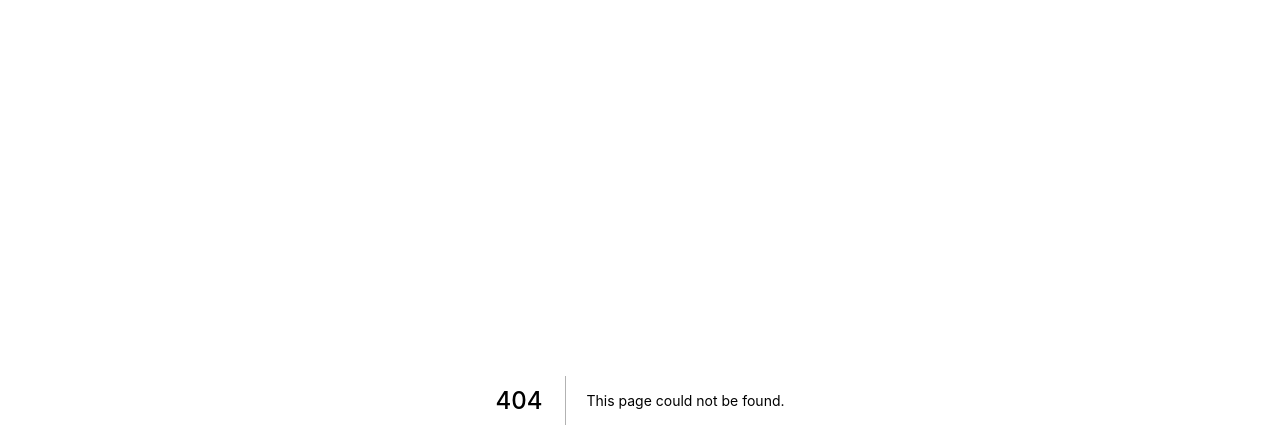
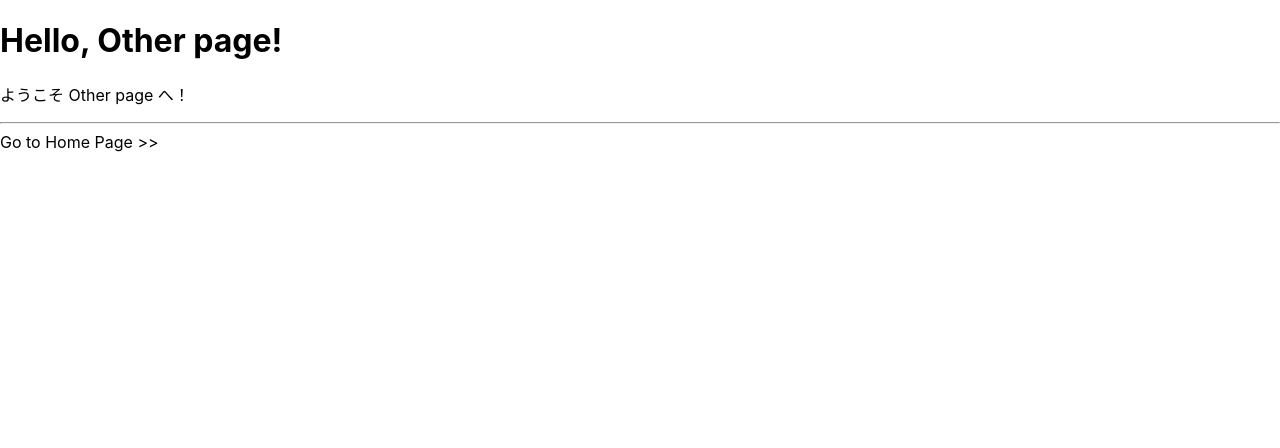
Before and after one commit to murasamejo/reactjs-nextjs-cho-nyumon, a Next.js app: page /other in a window 1280 px wide. Before the commit this address had no page. Shown: the top 448 px of the page. Built offline with nearby package versions, Linux system fonts and the light colour scheme.

Commit message:
feat: 🎸 <Link> を実装

```diff
--- /dev/null
+++ b/pages/other.js
@@ -0,0 +1,20 @@
+import Link from 'next/link'
+
+const Other = () => {
+  return (
+    <div>
+      <h1>Hello, Other page!</h1>
+      <p>ようこそ Other page へ！</p>
+
+      <hr />
+
+      <div>
+        <Link href="/">
+          <a>Go to Home Page &gt;&gt;</a>
+        </Link>
+      </div>
+    </div>
+  )
+}
+
+export default Other
```
Also changed, not shown: pages/index.js (+4 -29 lines).
